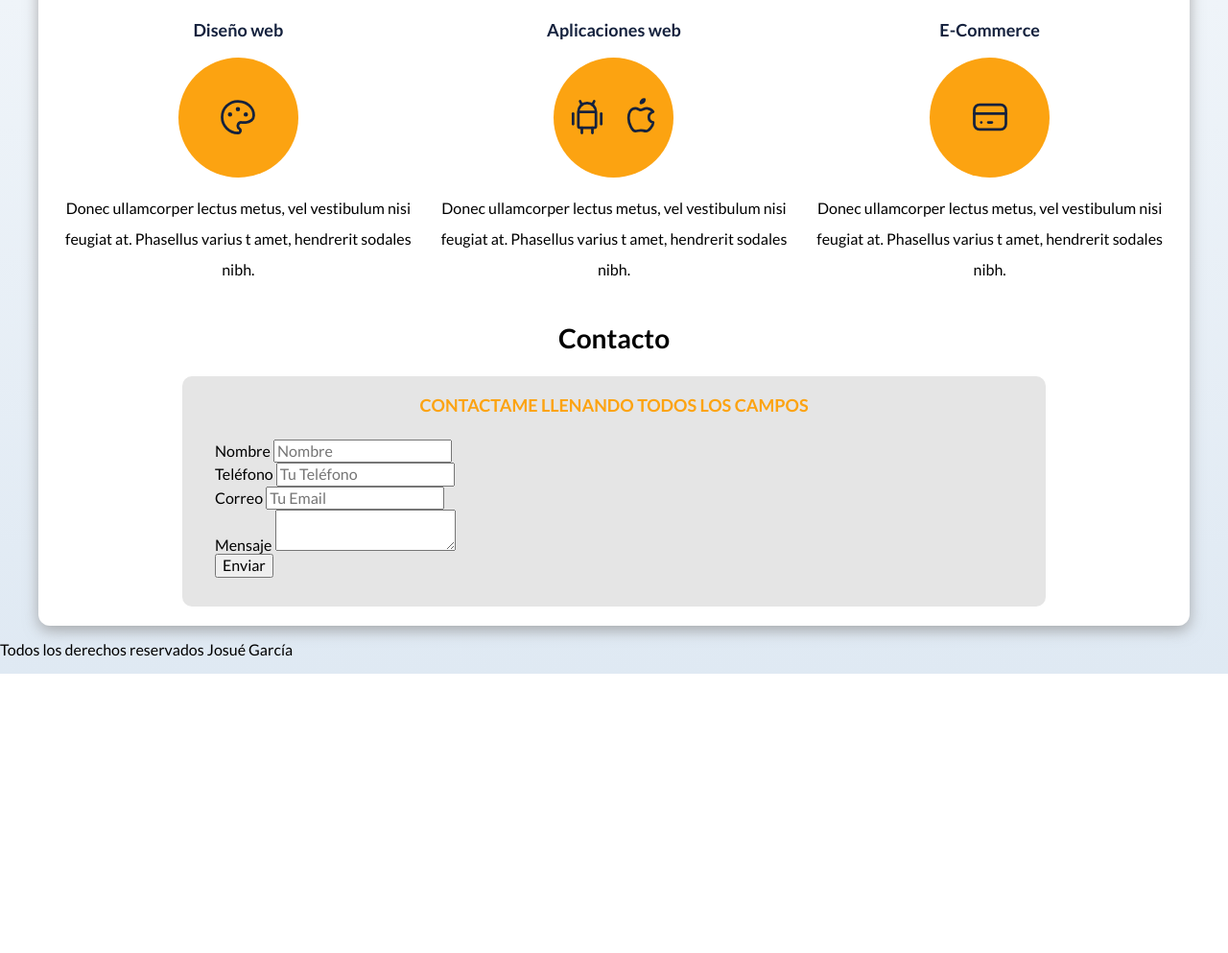
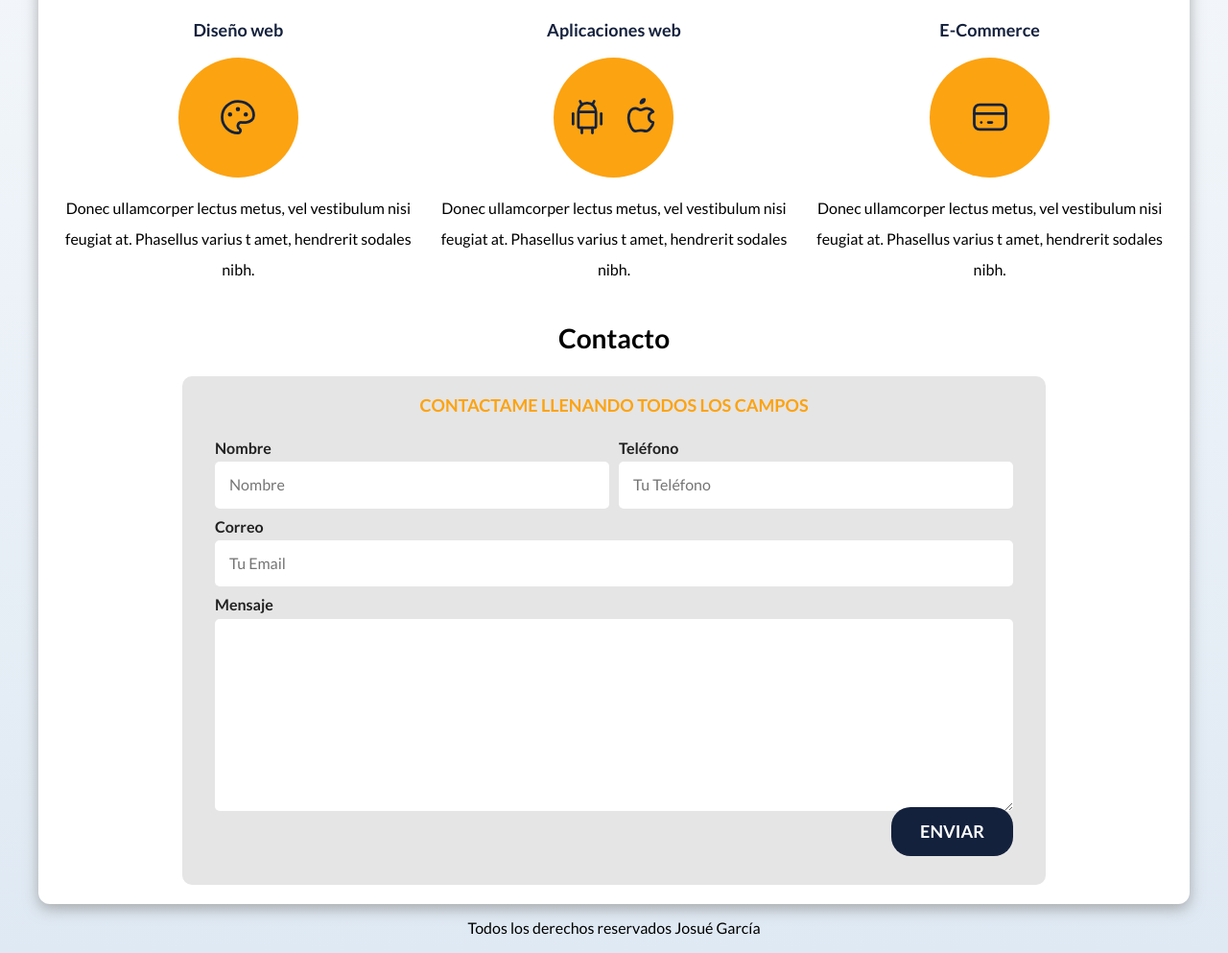
Before and after one commit to JosueGerardoGH/Freelancer_Web, a plain HTML site: page index.html in a window 1280 px wide. Shown: the part 703-1696 px from the top of the page at 96% size. Before the commit the page ends 1405 px from the top, so only its background shows below. Drawn offline with Linux system fonts and the light colour scheme.

Commit message:
Final Freelancer web

```diff
--- a/css/style.css
+++ b/css/style.css
@@ -12,6 +12,15 @@
 html {
     font-size: 62.5%;
     box-sizing: border-box;
+    scroll-snap-type: y mandatory;
+}
+
+/* Scroll Snap*/
+.servicios,
+.navegacion-principal,
+.formulario {
+    scroll-snap-align: center;
+    scroll-snap-stop: always;
 }
 
 *, *:before, *:after {
@@ -50,8 +59,18 @@ body {
     border-radius: 2rem;
     text-align: center;
     width: 80%;
+    border: none;
 }
 
+@media (min-width: 768px) {
+    .boton {
+        width: auto;
+    }
+}
+
+.boton:hover {
+    cursor: pointer;
+}
 
 /* Tipografias */
 h1{
@@ -75,11 +94,26 @@ h1, h2, h3 {
     font-size: 2rem;
 }
 
+
+/* Utilidades */
+.w-sm-100 {
+    width: 100%;
+}
+
 @media (min-width: 768px) {
-    .boton {
+    .w-sm-100 {
         width: auto;
     }
 }
+
+.flex {
+    display: flex;
+}
+
+.alinear-derecha {
+    justify-content: flex-end;
+}
+
 
 /* Navegacion principal */
 .nav-bg{
@@ -148,6 +182,7 @@ h1, h2, h3 {
     align-items: center;
 }
 
+
 /* Servicios */
 @media (min-width: 768px) {
     .servicios {
@@ -205,14 +240,43 @@ h1, h2, h3 {
     color: var(--Primario);
 }
 
-.contenedor-campos {
+@media (min-width: 768px) {
+    .contenedor-campos {
+        display: grid;
+        grid-template-columns: repeat(2, 1fr);
+        grid-template-rows: auto auto 20rem;
+        column-gap: 1rem;
+    }
 
+    .campo:nth-child(3),
+    .campo:nth-child(4) {
+        grid-column: 1 / 3;
+    }
 }
 
 .campo {
-
+    margin-bottom: 1rem;
 }
 
 .campo label {
+    color: var(--oscuro);
+    font-weight: bold;
+    display: block;
+    margin-bottom: .5rem;
+}
 
+.campo textarea {
+    height: 20rem;
 }
+
+.input-text {
+    width: 100%;
+    border: none;
+    padding: 1.5rem;
+    border-radius: .5rem;
+}
+
+/* Footer */
+.footer {
+    text-align: center;
+}
--- a/index.html
+++ b/index.html
@@ -109,33 +109,33 @@
                     <div class="contenedor-campos">
                         <div class="campo">
                             <label>Nombre</label>
-                            <input type="text" placeholder="Nombre">
+                            <input class="input-text" type="text" placeholder="Nombre">
                         </div>
 
                         <div class="campo">
-                            <label">Teléfono</label>
-                            <input type="tel" placeholder="Tu Teléfono">
+                            <label>Teléfono</label>
+                            <input class="input-text" type="tel" placeholder="Tu Teléfono">
                         </div>
 
-                        <div class="campo">
-                            <label">Correo</label>
-                            <input type="email" placeholder="Tu Email">
+                        <div class="campo ">
+                            <label>Correo</label>
+                            <input class="input-text" type="email" placeholder="Tu Email">
                         </div>
 
                         <div class="campo">
                             <label>Mensaje</label>
-                            <textarea></textarea>
+                            <textarea class="input-text"></textarea>
                         </div>
                     </div> <!-- .contenedor-campos-->
-                    <div>
-                        <input type="submit" value="Enviar"></input>
+                    <div class="alinear-derecha flex">
+                        <input class="boton w-sm-100" type="submit" value="Enviar"></input>
                     </div>
 
                 </fieldset>
             </form>
         </section>
     </main>
-    <footer>
+    <footer class="footer">
         <p>Todos los derechos reservados Josué García</p>
     </footer>
 </body>
```
